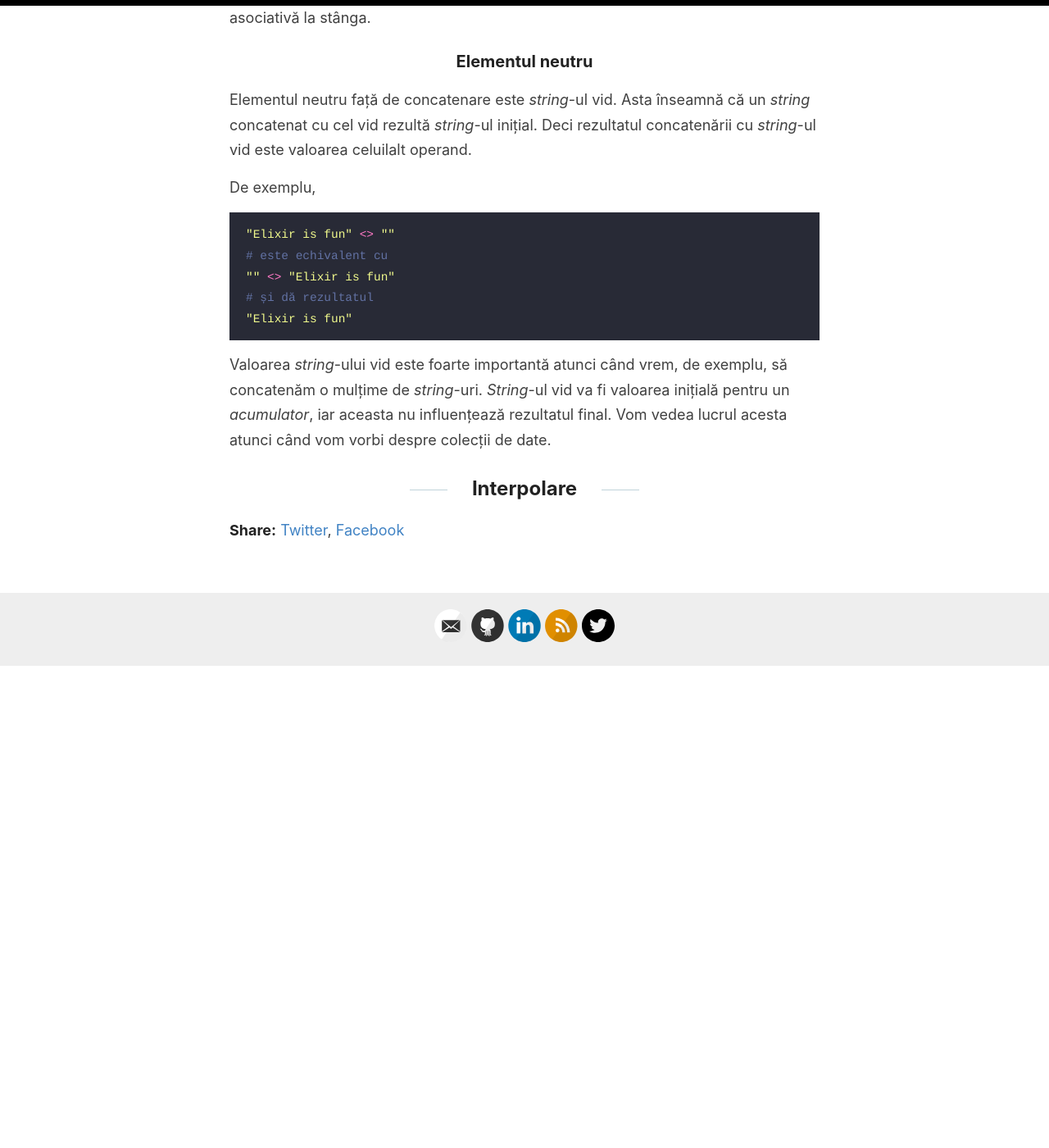
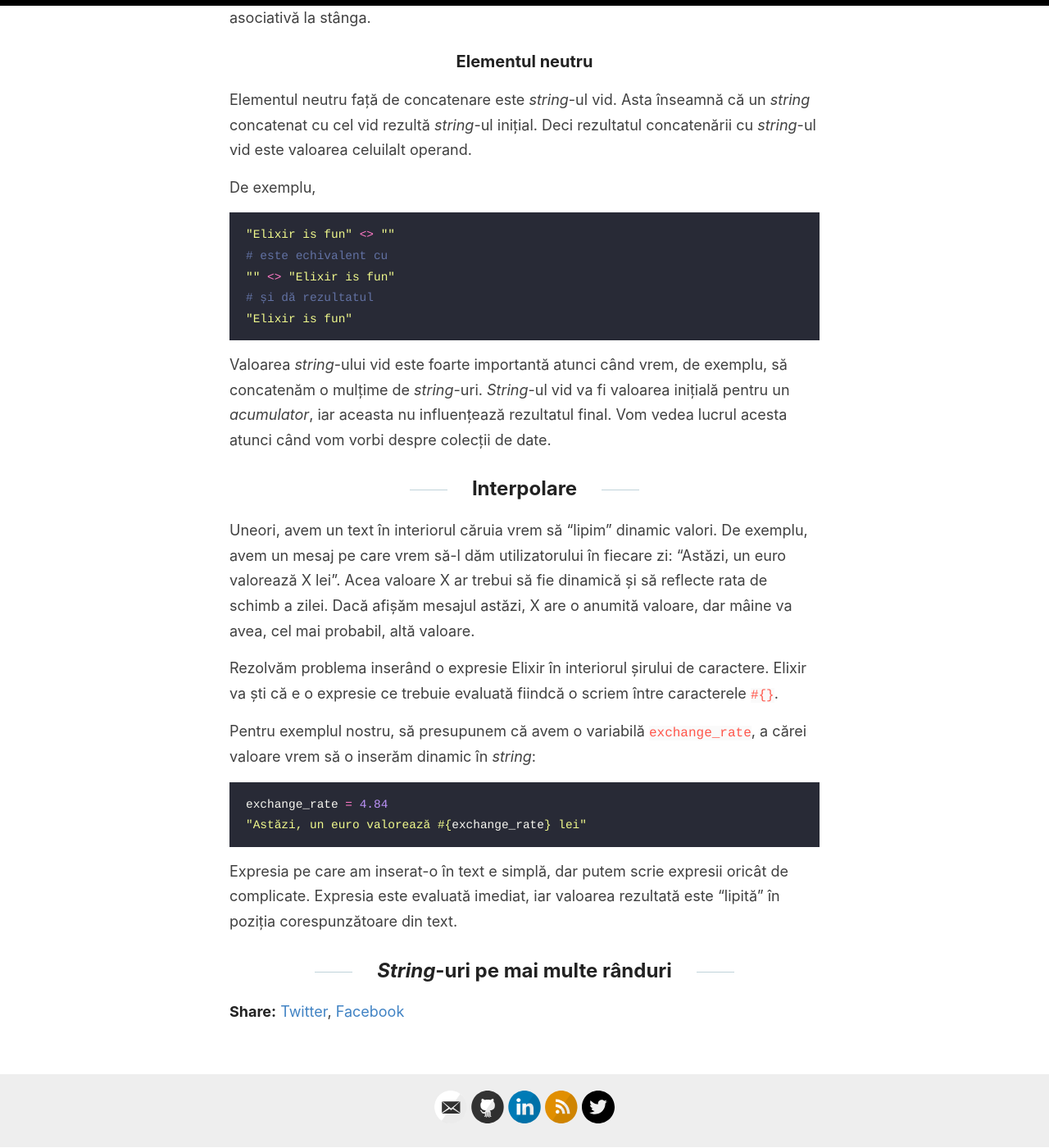
Before and after one commit to danutchindris/danutchindris.github.io, a Jekyll site: the page built from _posts/2020-07-19-text-si-string.md, in a window 1280 px wide and 1400 px high, scrolled down 2934 px. Shown: the whole window at 82% size. Built offline with Jekyll 4.4.1, drawn with Linux system fonts in a browser that asks for light colours; before the commit the page ends 3746 px from its top, so only the background shows below that.

Commit message:
add info about string interpolation

````diff
--- a/_posts/2020-07-19-text-si-string.md
+++ b/_posts/2020-07-19-text-si-string.md
@@ -110,3 +110,18 @@ De exemplu,
 Valoarea *string*-ului vid este foarte importantă atunci când vrem, de exemplu, să concatenăm o mulțime de *string*-uri. *String*-ul vid va fi valoarea inițială pentru un *acumulator*, iar aceasta nu influențează rezultatul final. Vom vedea lucrul acesta atunci când vom vorbi despre colecții de date.
 
 ## Interpolare
+
+Uneori, avem un text în interiorul căruia vrem să "lipim" dinamic valori. De exemplu, avem un mesaj pe care vrem să-l dăm utilizatorului în fiecare zi: "Astăzi, un euro valorează X lei". Acea valoare X ar trebui să fie dinamică și să reflecte rata de schimb a zilei. Dacă afișăm mesajul astăzi, X are o anumită valoare, dar mâine va avea, cel mai probabil, altă valoare.
+
+Rezolvăm problema inserând o expresie Elixir în interiorul șirului de caractere. Elixir va ști că e o expresie ce trebuie evaluată fiindcă o scriem între caracterele `#{}`.
+
+Pentru exemplul nostru, să presupunem că avem o variabilă `exchange_rate`, a cărei valoare vrem să o inserăm dinamic în *string*:
+
+```elixir
+exchange_rate = 4.84
+"Astăzi, un euro valorează #{exchange_rate} lei"
+```
+
+Expresia pe care am inserat-o în text e simplă, dar putem scrie expresii oricât de complicate. Expresia este evaluată imediat, iar valoarea rezultată este "lipită" în poziția corespunzătoare din text.
+
+## *String*-uri pe mai multe rânduri
````
